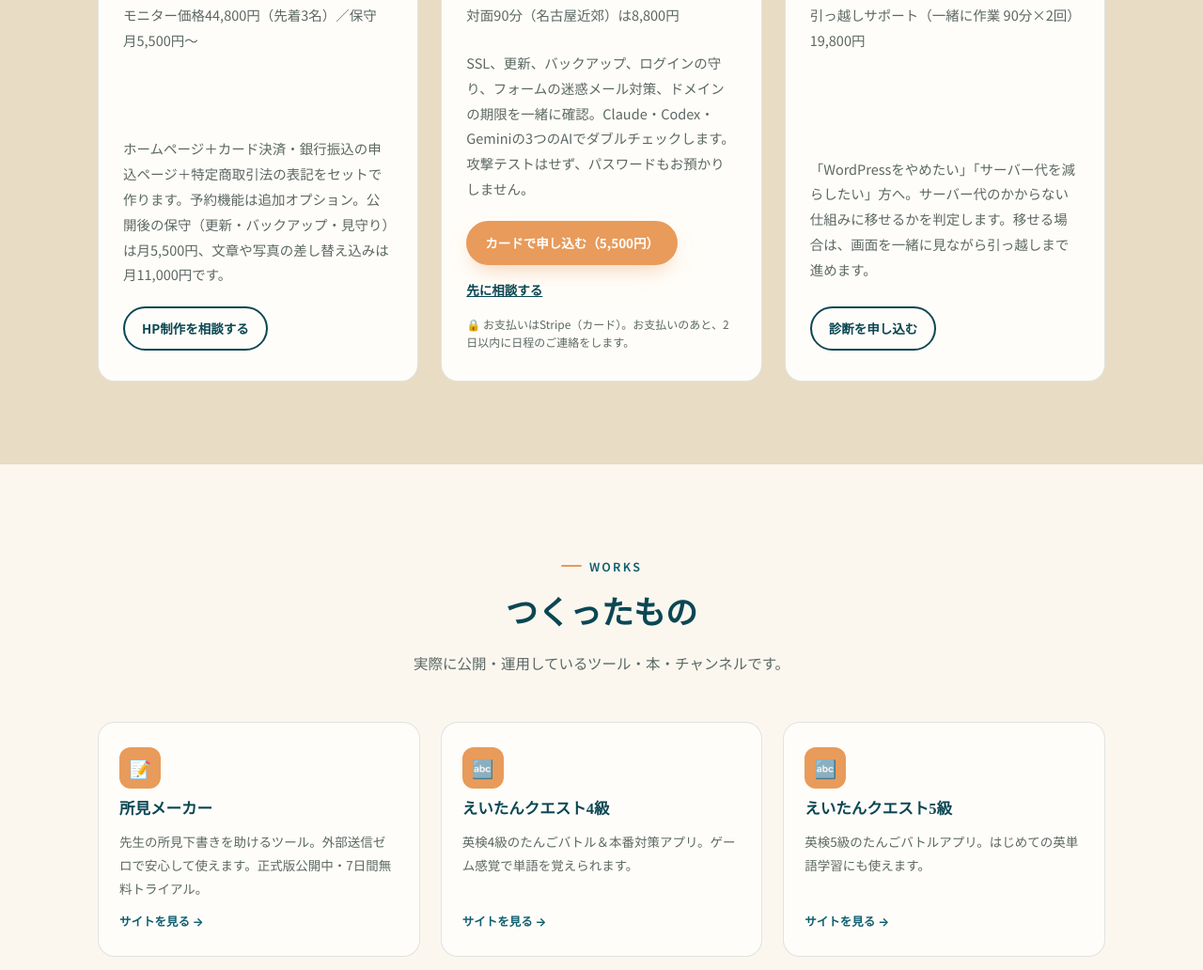
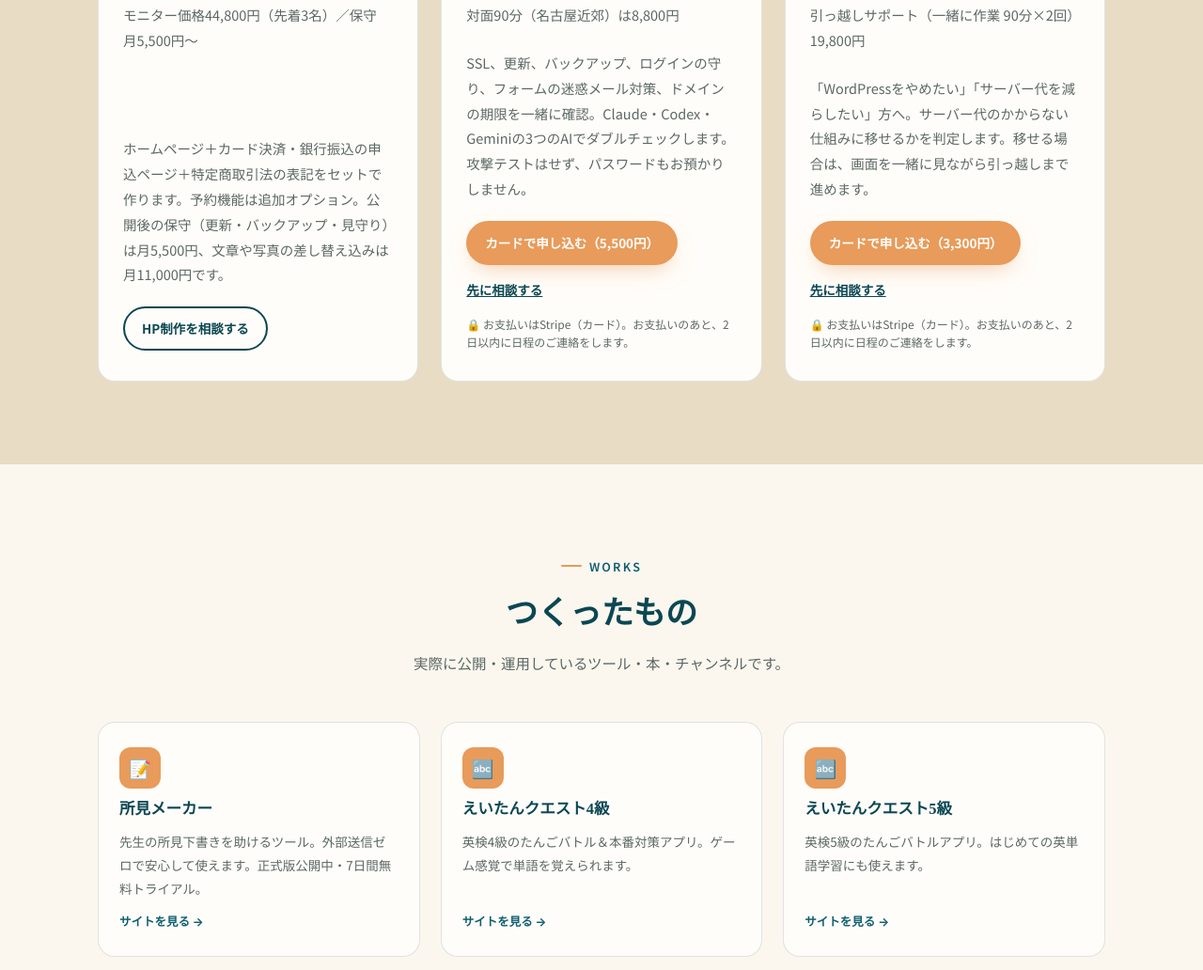
Before and after one commit to hrkz1981/hp, a plain HTML site: page index.html in a window 1280 px wide. Shown: the part 3706-4738 px from the top of the page at 94% size. Drawn offline with Linux system fonts and the light colour scheme.

Commit message:
Stripeの支払いリンクを入れる（セキュリティチェック・WordPress引っ越し診断）と特商法のキャンセル規定
Co-Authored-By: Claude Fable 5.2 <noreply@anthropic.com>
Claude-Session: https://claude.ai/code/session_01NydrkSnw8QUSctV8Yspap5

```diff
--- a/index.html
+++ b/index.html
@@ -691,7 +691,7 @@
             <p class="svc-note">対面90分（名古屋近郊）は8,800円</p>
             <p>SSL、更新、バックアップ、ログインの守り、フォームの迷惑メール対策、ドメインの期限を一緒に確認。Claude・Codex・Geminiの3つのAIでダブルチェックします。攻撃テストはせず、パスワードもお預かりしません。</p>
             <div class="pay-row">
-              <a class="btn btn-primary btn-sm" href="https://buy.stripe.com/REPLACE_ME_security_online" target="_blank" rel="noopener">カードで申し込む（5,500円）</a>
+              <a class="btn btn-primary btn-sm" href="https://buy.stripe.com/28EdR9gtl4jg35S6P0cQU04" target="_blank" rel="noopener">カードで申し込む（5,500円）</a>
               <a class="pay-ask" href="#contact" data-svc="HPセキュリティチェック">先に相談する</a>
             </div>
             <p class="pay-note">🔒 お支払いはStripe（カード）。お支払いのあと、2日以内に日程のご連絡をします。</p>
@@ -701,7 +701,11 @@
             <div class="svc-price">¥3,300<small> 診断60分・税込</small></div>
             <p class="svc-note">引っ越しサポート（一緒に作業 90分×2回）19,800円</p>
             <p>「WordPressをやめたい」「サーバー代を減らしたい」方へ。サーバー代のかからない仕組みに移せるかを判定します。移せる場合は、画面を一緒に見ながら引っ越しまで進めます。</p>
-            <a class="btn btn-outline btn-sm" href="#contact" data-svc="WordPress引っ越し診断">診断を申し込む</a>
+            <div class="pay-row">
+              <a class="btn btn-primary btn-sm" href="https://buy.stripe.com/fZu28r3Gz9DAayk4GScQU05" target="_blank" rel="noopener">カードで申し込む（3,300円）</a>
+              <a class="pay-ask" href="#contact" data-svc="WordPress引っ越し診断">先に相談する</a>
+            </div>
+            <p class="pay-note">🔒 お支払いはStripe（カード）。お支払いのあと、2日以内に日程のご連絡をします。</p>
           </div>
         </div>
       </div>
```
Also changed, not shown: tokushoho.html (+1 -0 lines).
